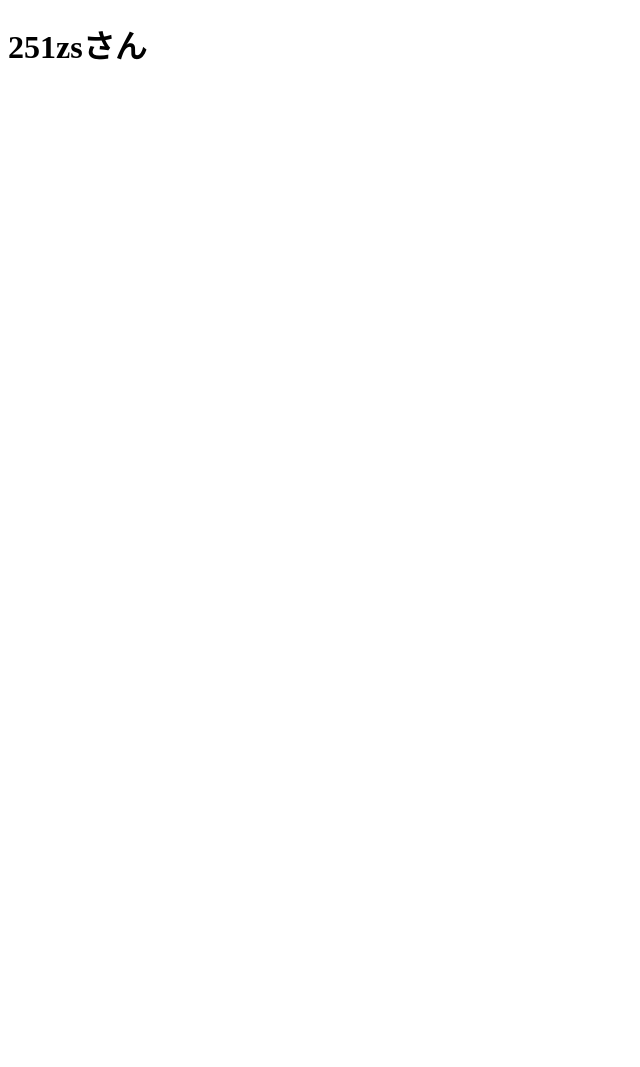
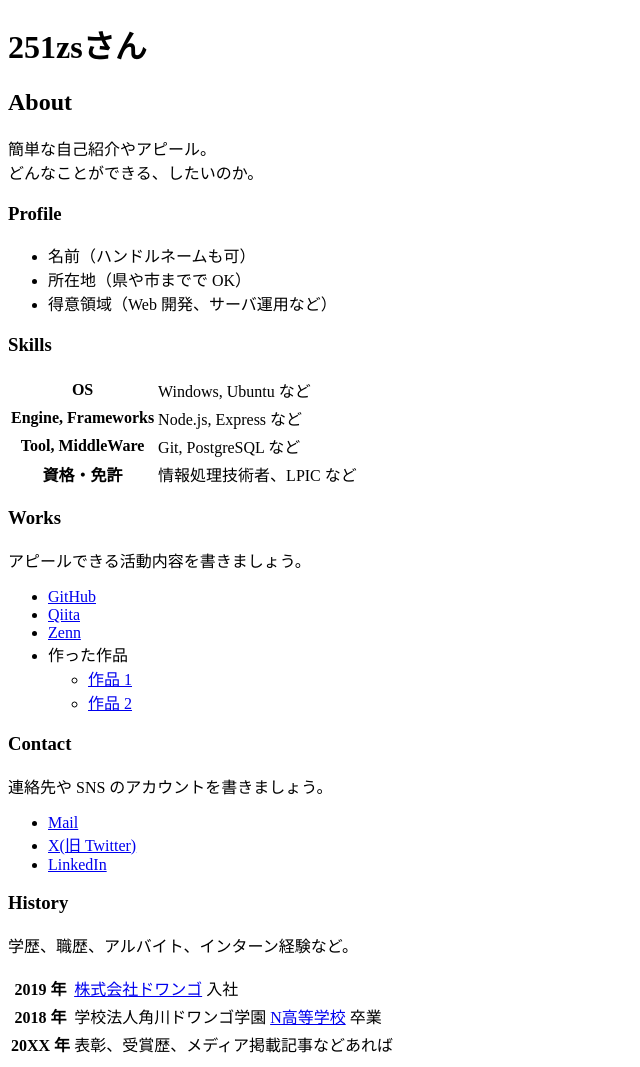
Before and after one commit to 251zs01334-pixel/251zs01334-pixel.github.io, a plain HTML site: page index.html in a window 1280 px wide. Shown: the whole page, without its empty margins (0-640 px from the left). Before the commit the page ends 800 px from the top, so only its background shows below. Drawn offline with Linux system fonts and the light colour scheme.

Commit message:
ポートフォリオに必要な情報を追加

```diff
--- a/index.html
+++ b/index.html
@@ -7,5 +7,79 @@
   </head>
   <body>
     <h1>251zsさん</h1>
-  </body>
+
+  </About>
 </html>
+
+    <h2>About</h2>
+    <p>
+      簡単な自己紹介やアピール。<br>
+      どんなことができる、したいのか。
+    </p>
+
+    <h3>Profile</h3>
+    <ul>
+      <li>名前（ハンドルネームも可）</li>
+      <li>所在地（県や市までで OK）</li>
+      <li>得意領域（Web 開発、サーバ運用など）</li>
+    </ul>
+
+    <h3>Skills</h3>
+    <table>
+      <tr>
+        <th>OS</th>
+        <td>Windows, Ubuntu など</td>
+      </tr>
+      <tr>
+        <th>Engine, Frameworks</th>
+        <td>Node.js, Express など</td>
+      </tr>
+      <tr>
+        <th>Tool, MiddleWare</th>
+        <td>Git, PostgreSQL など</td>
+      </tr>
+      <tr>
+        <th>資格・免許</th>
+        <td>情報処理技術者、LPIC など</td>
+      </tr>
+    </table>
+
+    <h3>Works</h3>
+    <p>アピールできる活動内容を書きましょう。</p>
+    <ul>
+      <li><a href="https://github.com/">GitHub</a></li>
+      <li><a href="https://qiita.com/">Qiita</a></li>
+      <li><a href="https://zenn.dev/">Zenn</a></li>
+      <li>
+        作った作品
+        <ul>
+          <li><a href="https://example.com/">作品 1</a></li>
+          <li><a href="https://example.com/">作品 2</a></li>
+        </ul>
+      </li>
+    </ul>
+
+    <h3>Contact</h3>
+    <p>連絡先や SNS のアカウントを書きましょう。</p>
+    <ul>
+      <li><a href="mailto:name@example.com">Mail</a></li>
+      <li><a href="https://twitter.com/n_yobikou">X(旧 Twitter)</a></li>
+      <li><a href="https://www.linkedin.com/">LinkedIn</a></li>
+    </ul>
+
+    <h3>History</h3>
+    <p>学歴、職歴、アルバイト、インターン経験など。</p>
+    <table>
+      <tr>
+        <th>2019 年</th>
+        <td><a href="https://dwango.co.jp/">株式会社ドワンゴ</a> 入社</td>
+      </tr>
+      <tr>
+        <th>2018 年</th>
+        <td>学校法人角川ドワンゴ学園 <a href="https://nnn.ed.jp/">N高等学校</a> 卒業</td>
+      </tr>
+      <tr>
+        <th>20XX 年</th>
+        <td>表彰、受賞歴、メディア掲載記事などあれば</td>
+      </tr>
+    </table>
```
